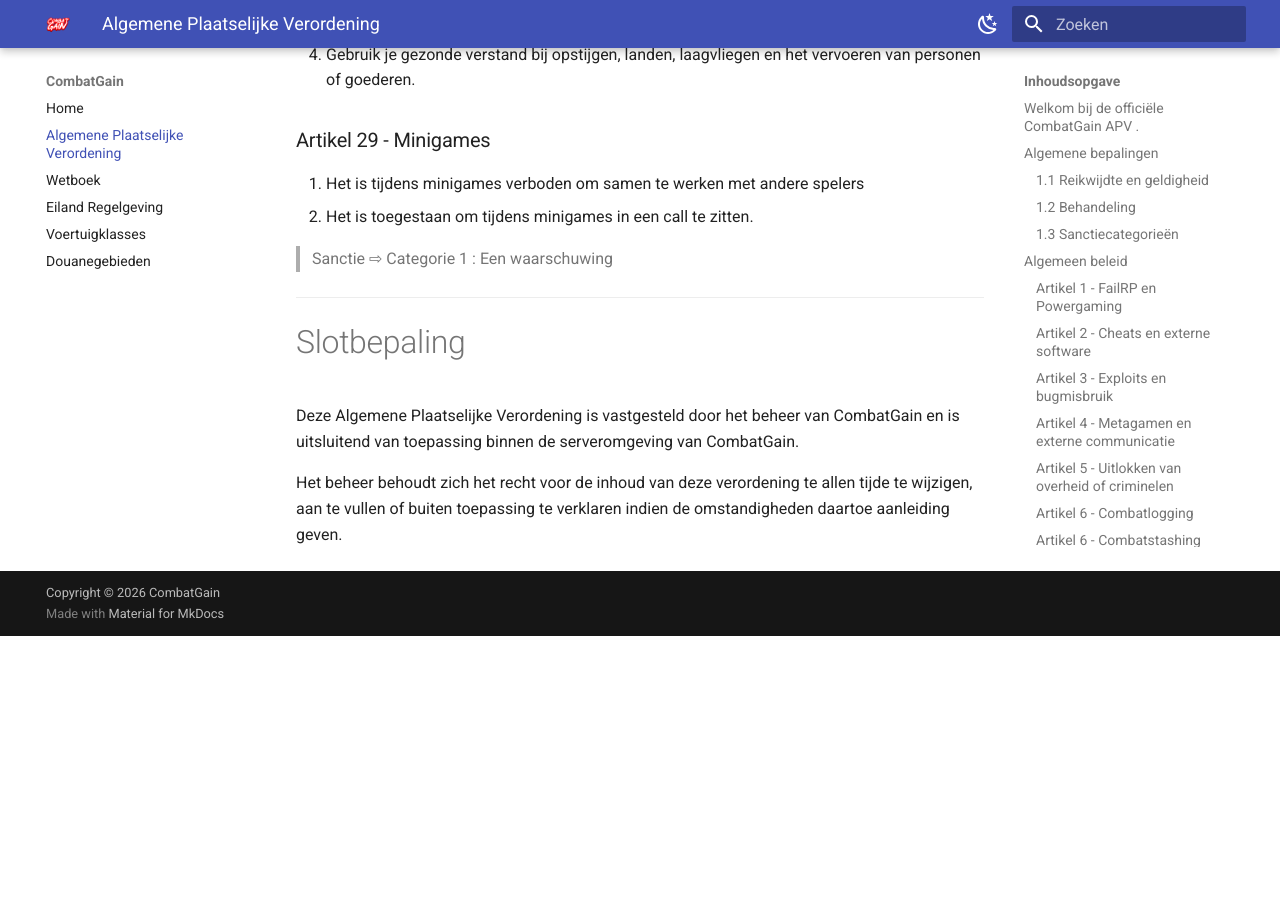
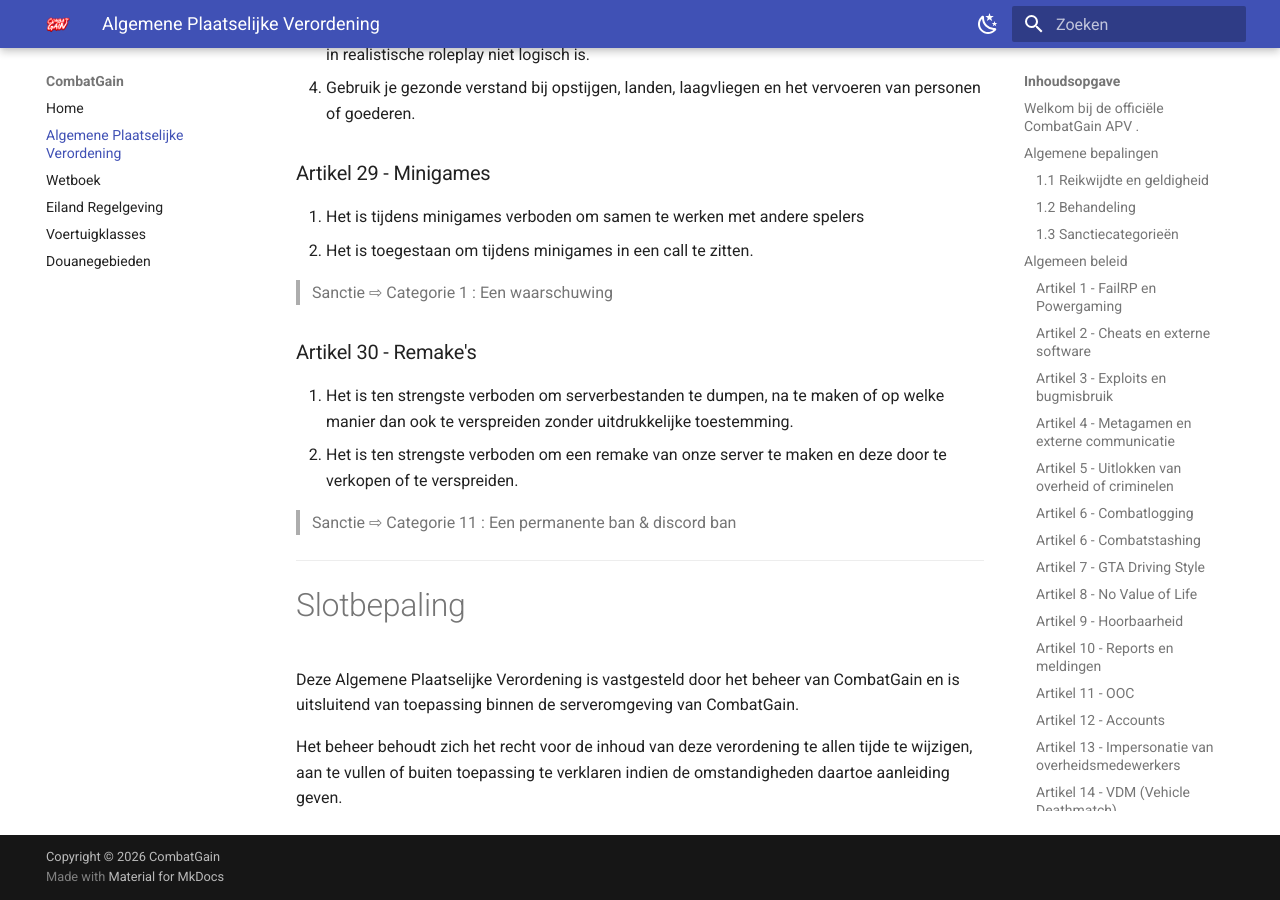
Before and after one commit to CombatGainProduction/cg-apv, an MkDocs documentation site: the page built from docs/apv.md, in a window 1280 px wide and 900 px high, scrolled down 11640 px. Built offline with MkDocs 1.6.1 and Material for MkDocs 9.7.7, drawn with Linux system fonts in a browser that asks for light colours; comment, search, counter and statistics services are not loaded; before the commit the page ends 12276 px from its top, so only the background shows below that; some of the changed text lies outside the part shown.

Commit message:
Add Category 11 for permanent ban and Discord ban

```diff
--- a/docs/apv.md
+++ b/docs/apv.md
@@ -36,6 +36,7 @@
     * Categorie 8: een ban van 1 maand + 300 uur taakstraf
     * Categorie 9: een permanente ban
     * Categorie 10: een account wipe
+    * Categorie 11: een permanente ban & discord ban
 
 2. Een stafflid is ten alle tijden bevoegd om af te wijken van de hierboven geschreven geldigheid van opgelegde sancties.
 3. Een stafflid kan ten alle tijden bepalen of een bepaald delict valt onder een bepaald feit, verder genoemd in deze APV.
@@ -315,6 +316,12 @@
 
 > Sanctie ⇨ Categorie 1 : Een waarschuwing
 
+### Artikel 30 - Remake's
+1. Het is ten strengste verboden om serverbestanden te dumpen, na te maken of op welke manier dan ook te verspreiden zonder uitdrukkelijke toestemming.
+2. Het is ten strengste verboden om een remake van onze server te maken en deze door te verkopen of te verspreiden.
+
+> Sanctie ⇨ Categorie 11 : Een permanente ban & discord ban
+
 ---------------------
 # Slotbepaling
 
```
